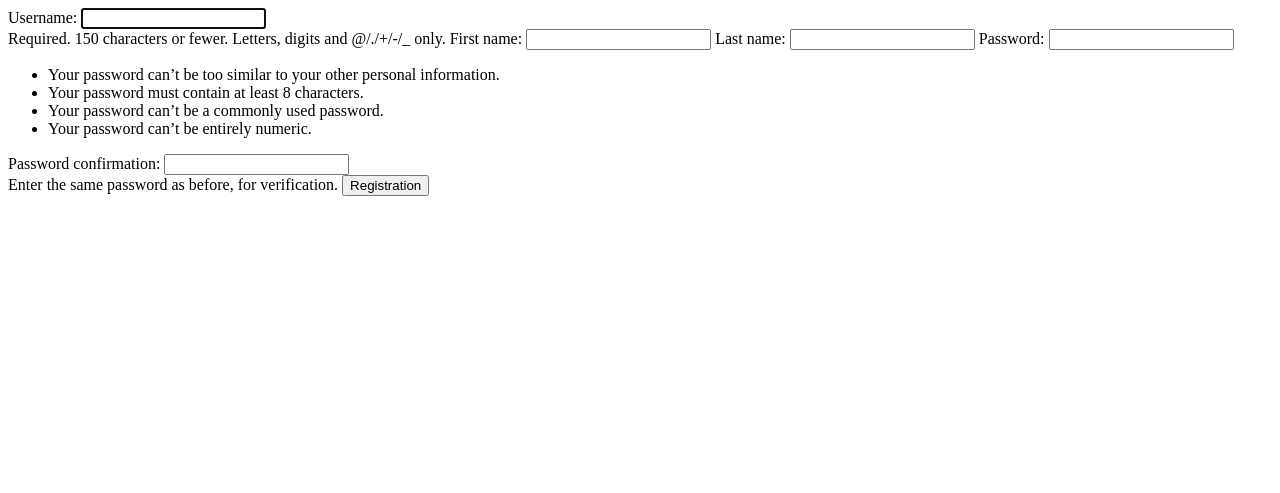
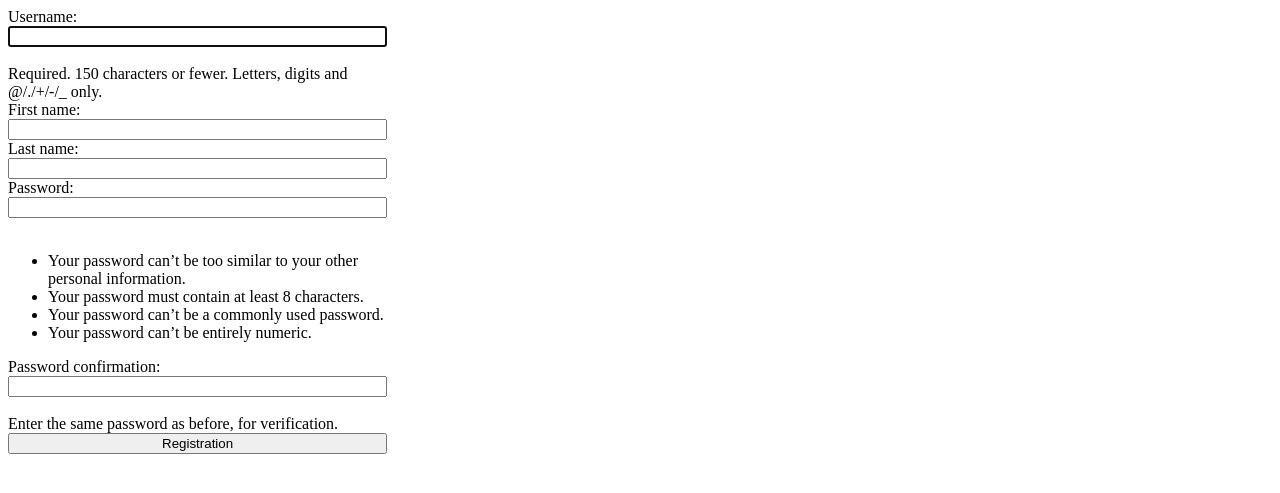
Before and after one commit to DenisPGH/Contract-notices-website, a Django app: page /register/ in a window 1280 px wide. Shown: the top 493 px of the page. Run offline with Django 4.2, Linux system fonts and the light colour scheme; some libraries are stand-ins or nearby versions.

Commit message:
last update

```diff
--- a/ContractWebsite/ContractWebsite/visual/views.py
+++ b/ContractWebsite/ContractWebsite/visual/views.py
@@ -26,7 +26,7 @@ class CreateNewUserForm(auth_forms.UserCreationForm):
 class ViewPage(views.TemplateView):
     template_name = 'index_a.html'
 
-class LogedPage(views.CreateView):
+class LogedPage(auth_mixin.LoginRequiredMixin,views.CreateView):
     form_class = SearchConditionForm
     template_name = 'loged.html'
     context_object_name='form'
@@ -72,7 +72,7 @@ def delete_user(request,pk):
     return redirect('admins')
 
 
-class Back(auth_mixin.LoginRequiredMixin,views.TemplateView):
+class Back(views.TemplateView):
     template_name = 'index_a.html'
 
 
--- a/ContractWebsite/my_scrapy/my_scrapy/spiders/notices.py
+++ b/ContractWebsite/my_scrapy/my_scrapy/spiders/notices.py
@@ -58,6 +58,10 @@ class TestSpider(scrapy.Spider):
 
 
 class NoticeSpider(scrapy.Spider):
+    """
+    this should be main spider,
+    but couldn't find the right solution for crawling the items from the website
+    """
     name = "notices"
     start_urls = ["http://www.e-licitatie.ro/pub/notices/contract-notices/list/2/1"]
     #start_urls = [" http://www.e-licitatie.ro/api-pub/NoticeCommon/GetCNoticeList/"]
--- a/ContractWebsite/templates/register.html
+++ b/ContractWebsite/templates/register.html
@@ -3,10 +3,17 @@
 <head>
     <meta charset="UTF-8">
     <title>Title</title>
+    <style>
+        .fields{
+            display: flex;
+            flex-direction: column;
+            width: 30%;
+        }
+    </style>
 </head>
 <body>
 <div>
-    <form class="field" method='post' action="{% url 'register' %}">
+    <form class="fields" method='post' action="{% url 'register' %}">
             {{ form }}
 
          <button class="regi"> Registration</button>
```
